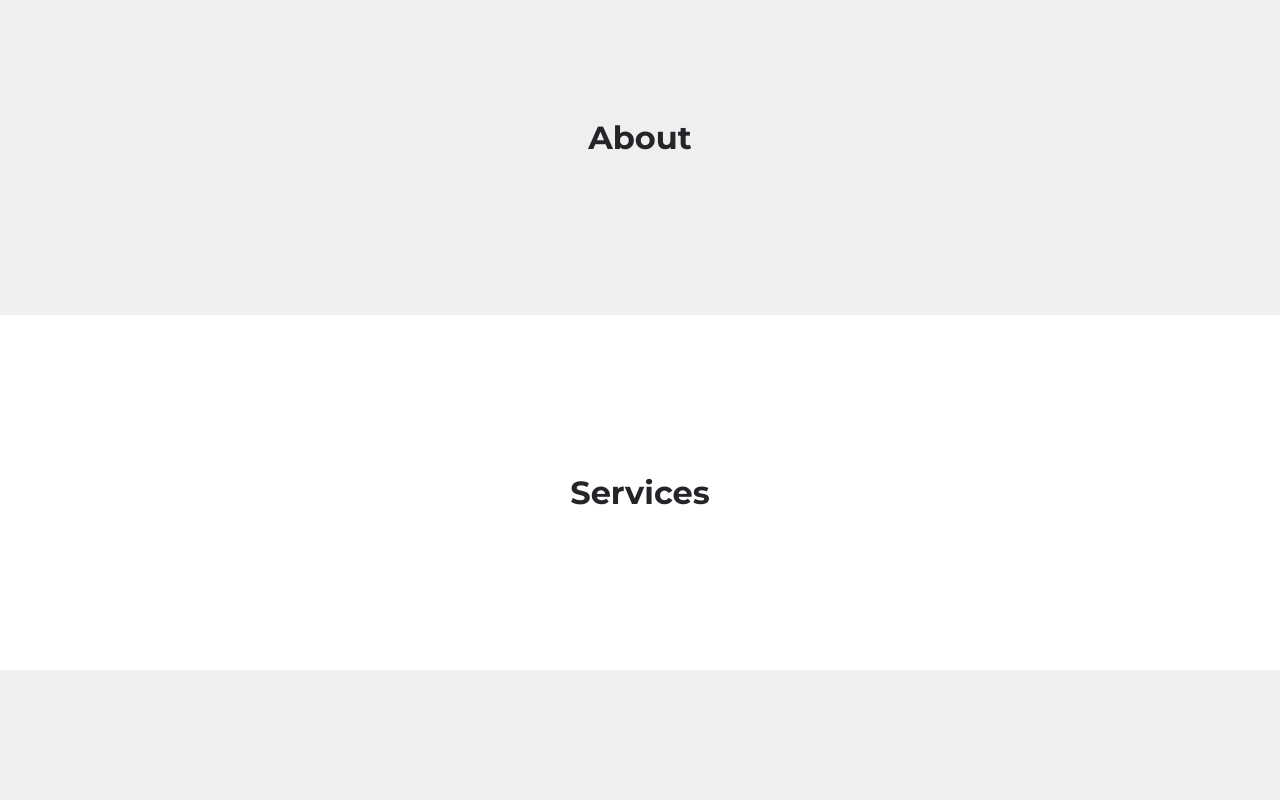
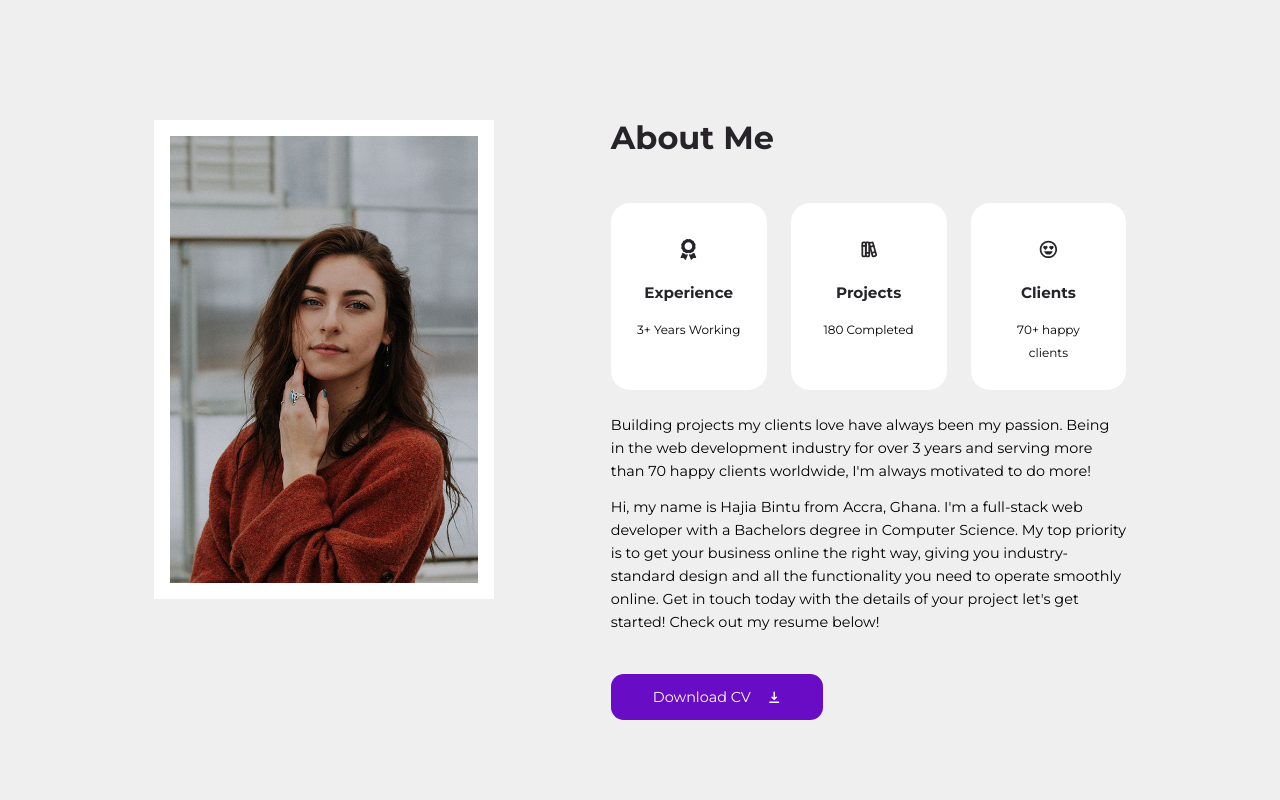
Before and after one commit to MessiasOli/react-portifolio, a React (Create React App) app: page / in a window 1280 px wide. Shown: the part 840-1640 px from the top of the page. Built offline with nearby package versions, Linux system fonts and the light colour scheme.

Commit message:
:construction: "constructed about"
"constructed about"

```diff
--- /dev/null
+++ b/src/components/Card.jsx
@@ -0,0 +1,11 @@
+import './card.css'
+
+function Card({children, className, onClick}) {
+  return (
+    <article className={`card ${className}`} onClick={onClick}>
+      {children}
+    </article>
+  )
+}
+
+export default Card
--- /dev/null
+++ b/src/components/card.css
@@ -0,0 +1,29 @@
+.card {
+  background: var(--color-white);
+  padding: 1.5rem;
+  border: 2px solid transparent;
+  border-radius: var(--border-radius-1);
+  transition: var(--transaction);
+}
+
+.card:hover {
+  background: transparent;
+  border-color: var(--color-white);
+  transform: translateY(-0.5rem);
+}
+
+.card.light {
+  background: var(--color-light);
+}
+
+.card.light:hover {
+  background: transparent;
+  border-color: var(--color-light);
+}
+
+/* MEDIA QUERIE (phone) */
+@media screen and (max-width: 600px) {
+  .card{
+    padding: 1.2rem;
+  }
+}
--- a/src/sections/about/About.jsx
+++ b/src/sections/about/About.jsx
@@ -1,8 +1,39 @@
 import './about.css'
+import AboutImage from '../../assets/about.jpg'
+import CV from "../../assets/cv.pdf"
+import {HiDownload} from 'react-icons/hi'
+import Card from '../../components/Card'
+import data from './data'
+
 
 function About() {
   return (
-    <section id="about"><h2>About</h2></section>
+    <section id="about">
+      <div className="container about__container">
+        <div className="about__left">
+          <div className="about__portrait">
+            <img src={AboutImage} alt="" />
+          </div>
+        </div>
+        <div className="about__right">
+            <h2>About Me</h2>
+            <div className="about__cards">
+              {
+                data.map(item => {
+                  return  <Card key={item.id} className="about__card">
+                            <span className="about__card-icon">{item.icon}</span>
+                            <h5>{item.title}</h5>
+                            <small>{item.desc}</small>
+                          </Card>
+                })
+              }
+            </div>
+            <p>Building projects my clients love have always been my passion. Being in the web development industry for over 3 years and serving more than 70 happy clients worldwide, I'm always motivated to do more!</p>
+            <p>Hi, my name is Hajia Bintu from Accra, Ghana. I'm a full-stack web developer with a Bachelors degree in Computer Science. My top priority is to get your business online the right way, giving you industry-standard design and all the functionality you need to operate smoothly online. Get in touch today with the details of your project let's get started! Check out my resume below!</p>
+            <a href={CV} download className='btn primary'> Download CV <HiDownload /></a>
+        </div>
+      </div>
+    </section>
   )
 }
 
--- a/src/sections/about/about.css
+++ b/src/sections/about/about.css
@@ -0,0 +1,87 @@
+.about__container {
+  display: grid;
+  grid-template-columns: 35% 53%;
+  gap: 12%;
+}
+
+.about__portrait {
+  height: fit-content;
+  max-height: 40rem;
+  border: 1rem solid var(--color-white);
+  transition: var(--transition);
+}
+
+.about__portrait:hover {
+  border-width: 0;
+}
+
+.about__cards {
+  margin: 3rem 0 1.5rem;
+  display: grid;
+  grid-template-columns: repeat(3, 1fr);
+  gap: 1.5rem;
+}
+
+.card.about__card {
+  text-align: center;
+}
+
+.about__card-icon {
+  font-size: 1.3rem;
+  color: var(--color-black);
+  border-radius: var(--border-radius-3);
+  width: fit-content;
+  margin-inline: auto;
+  padding: 0.6rem;
+  display: flex;
+  align-items: center;
+  transition: var(--transition);
+}
+
+.card.about__card:hover .about__card-icon {
+  background: var(--color-primary);
+  color: var(--color-white);
+}
+
+.card.about__card h5 {
+  margin: 1rem 0;
+}
+
+.about__right p {
+  margin-bottom: 0.8rem;
+}
+
+.about__right .btn {
+  margin-top: 2.5rem;
+}
+
+
+
+/* MEDIA QUERIES (tablets) */
+@media screen and (max-width: 1024px) {
+  .about__left {
+      display: none;
+  }
+
+  .about__container {
+      grid-template-columns: 1fr;
+  }
+
+  .about__right h2 {
+      text-align: center;
+  }
+}
+
+
+/* MEDIA QUERIES (phones) */
+@media screen and (max-width: 600px) {
+.about__cards {
+  grid-template-columns: 1fr 1fr;
+  gap: 1rem;
+}
+
+.about__right .btn {
+  margin-top: 2rem;
+}
+
+}
--- /dev/null
+++ b/src/sections/about/data.js
@@ -0,0 +1,11 @@
+import { FaAward } from 'react-icons/fa'
+import { TbBooks } from 'react-icons/tb'
+import { BiHappyHeartEyes } from 'react-icons/bi'
+
+const data = [
+  {id: 1, icon: <FaAward />, title: 'Experience', desc: '3+ Years Working'},
+  {id: 2, icon: <TbBooks />, title: 'Projects', desc: '180 Completed'},
+  {id: 3, icon: <BiHappyHeartEyes />, title: 'Clients', desc: '70+ happy clients'}
+]
+
+export default data
--- a/src/sections/contact/Contact.jsx
+++ b/src/sections/contact/Contact.jsx
@@ -2,8 +2,8 @@ import './contact.css'
 
 function Contact() {
   return (
-    <section id="section">
-
+    <section id="contact">
+      <h2>Contato</h2>
     </section>
   )
 }
--- a/src/sections/navbar/data.js
+++ b/src/sections/navbar/data.js
@@ -2,7 +2,7 @@ const data = [
   { id: 1, link:'#', title: 'Home' },
   { id: 2, link:'#about', title: 'About' },
   { id: 3, link:'#services', title: 'Services' },
-  { id: 4, link:'#portifolio', title: 'Portfolio' },
+  { id: 4, link:'#portfolio', title: 'Portfolio' },
   { id: 5, link:'#contact', title: 'Contact' },
 ]
 
```
Also changed, not shown: 1 other file (tests, documents, lock files or other folders).
